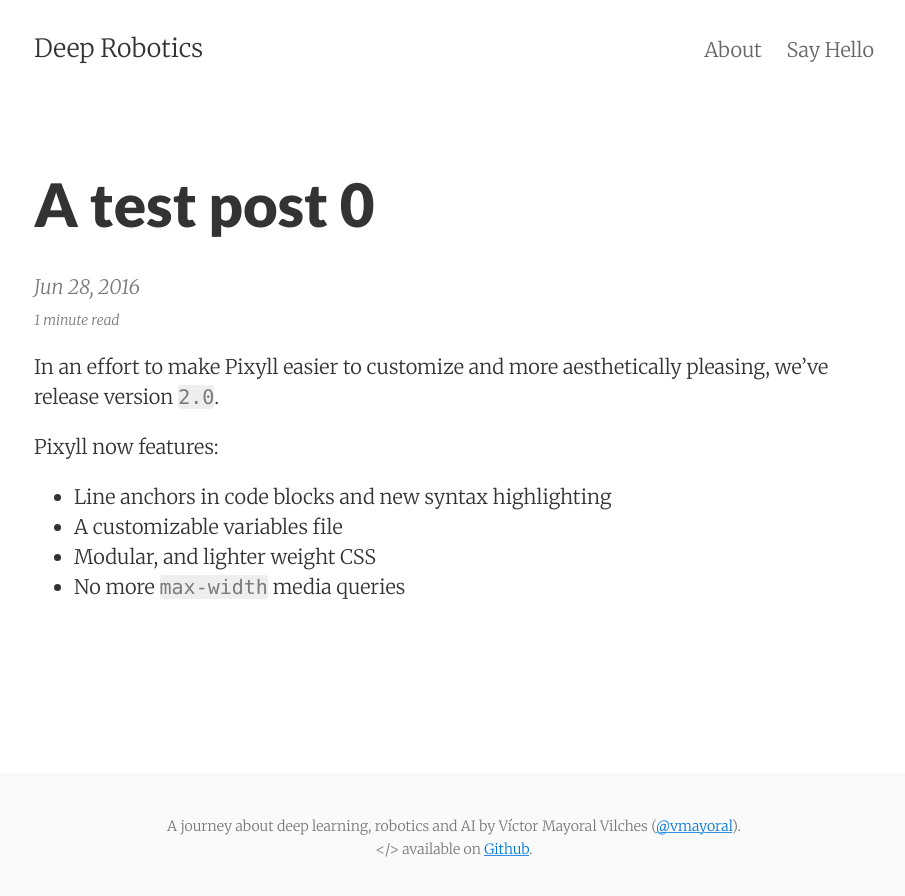
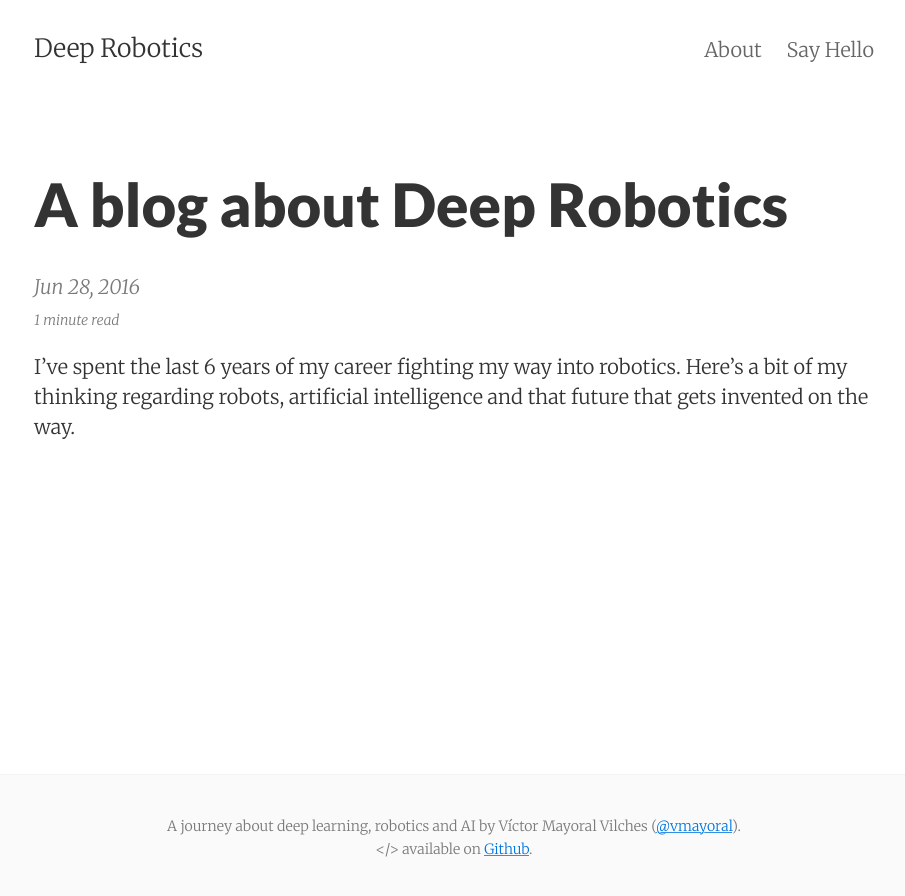
Before and after one commit to vmayoral/oldblog, a Jekyll site: the page built from _posts/2016-06-15-test-post.md, in a window 1280 px wide. Shown: the top 896 px of the page, without its empty margins (186-1091 px from the left). Built offline with Jekyll 4.4.1, drawn with Linux system fonts in a browser that asks for light colours.

Commit message:
First post

```diff
--- a/_posts/2016-06-15-test-post.md
+++ b/_posts/2016-06-15-test-post.md
@@ -1,16 +1,9 @@
 ---
 layout:     post
-title:      A test post 0
+title:      A blog about Deep Robotics
 date:       2016-06-28
-summary:    Now, Pixyll is lighter weight and more customizable than before.
-categories: jekyll pixyll
+summary:    Robotics, Deep Learning and AI
+categories: robots, ai, deep learning
 ---
 
-In an effort to make Pixyll easier to customize and more aesthetically pleasing, we've release version `2.0`.
-
-Pixyll now features:
-
-* Line anchors in code blocks and new syntax highlighting
-* A customizable variables file
-* Modular, and lighter weight CSS
-* No more `max-width` media queries
+I've spent the last 6 years of my career fighting my way into robotics. Here's a bit of my thinking regarding robots, artificial intelligence and that future that gets invented on the way.
```
